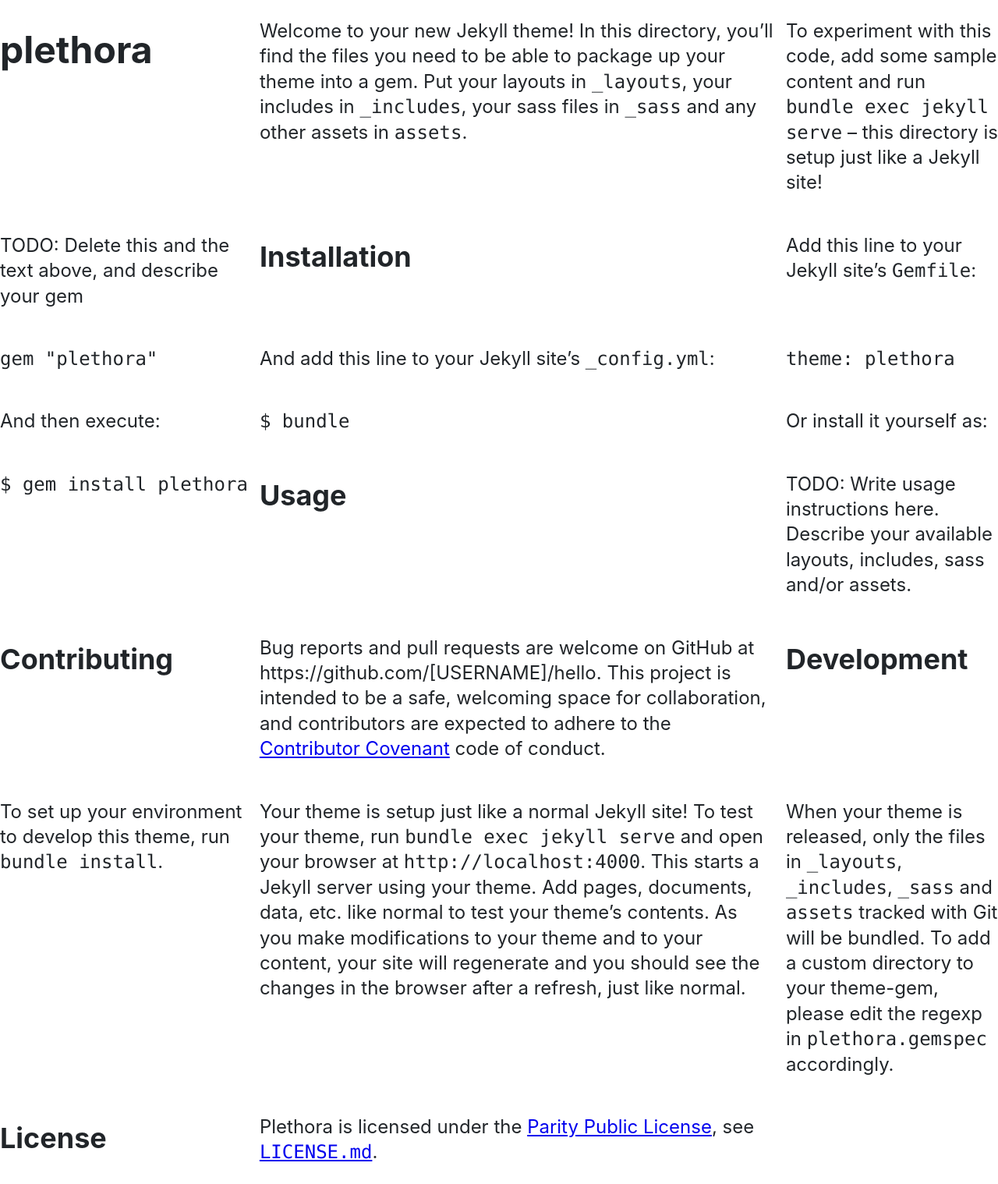
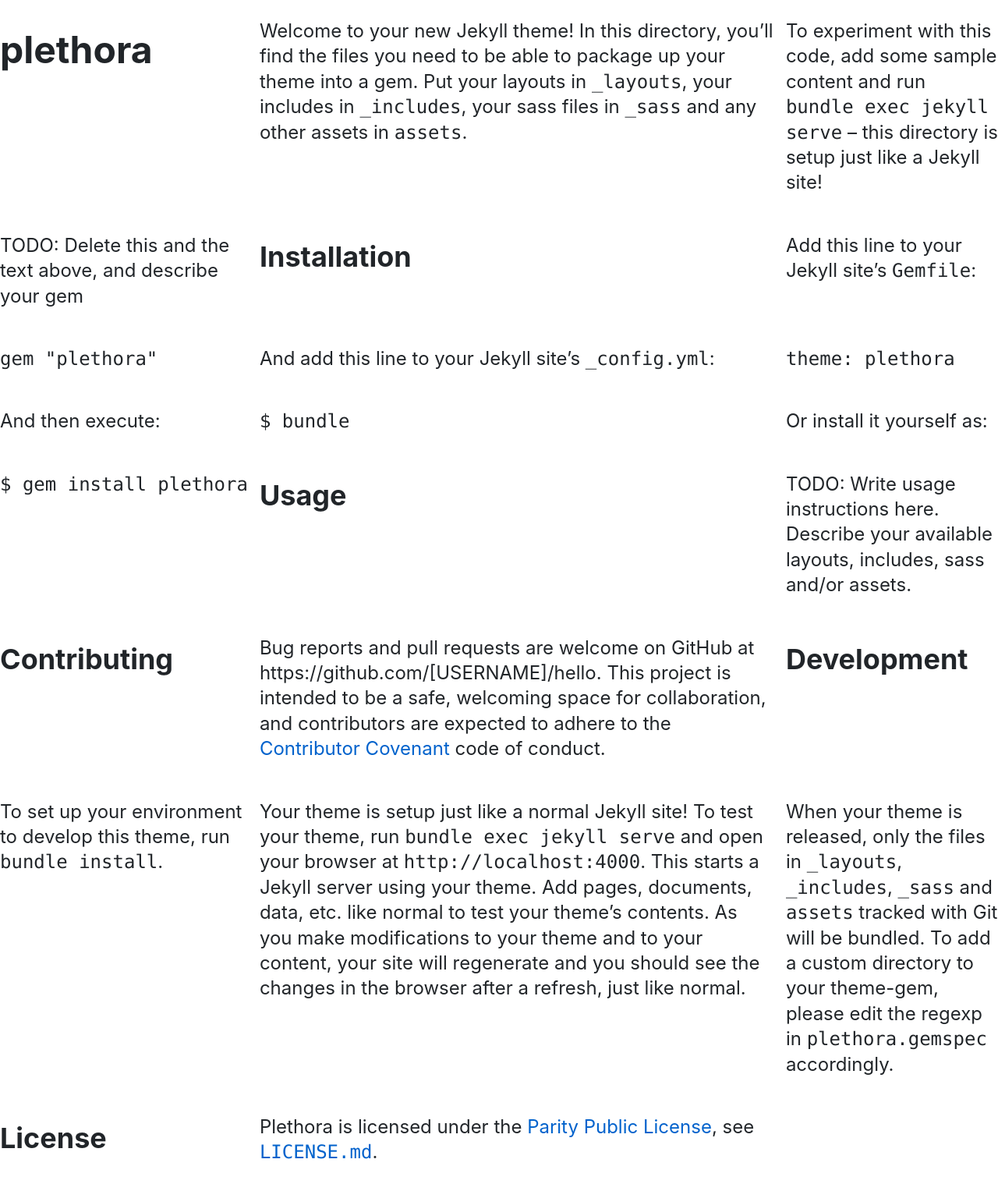
Before and after one commit to sonicdoe/plethora, a Jekyll site: the page built from README.md, in a window 1280 px wide. Shown: the whole page at 78% size. Built offline with Jekyll 4.4.1, drawn with Linux system fonts in a browser that asks for light colours; our own code applies the rules of GitHub Pages for plain Markdown files.

Commit message:
Style links

```diff
--- a/_sass/plethora.scss
+++ b/_sass/plethora.scss
@@ -19,6 +19,15 @@ body {
   grid-template-columns: 1fr minmax(0, 660px) 1fr;
 }
 
+a {
+  color: #0062cc;
+  text-decoration: none;
+
+  &:hover {
+    text-decoration: underline;
+  }
+}
+
 .post {
   grid-area: main;
 }
```
